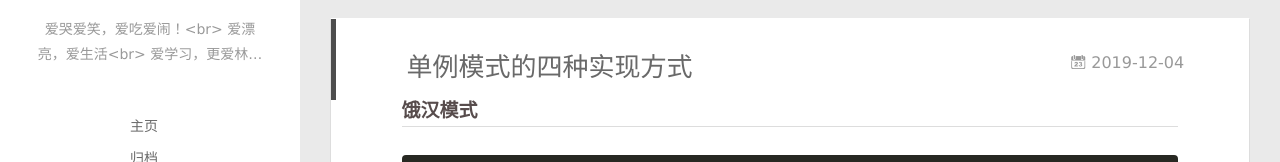
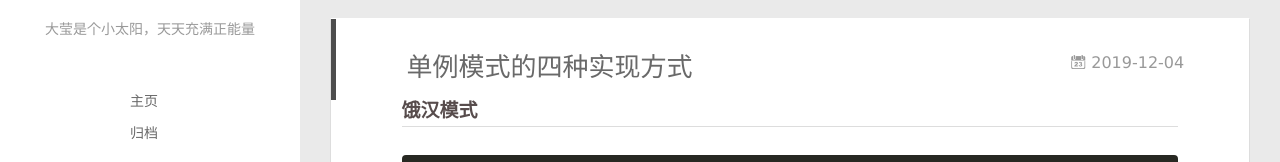
Before and after one commit to Rochellezsy/Rochellezsy.github.io, a plain HTML site: page index.html in a window 1280 px wide. Shown: the part 323-485 px from the top of the page. Drawn offline with Linux system fonts and the light colour scheme.

Commit message:
Site updated: 2019-12-04 18:13:17

```diff
--- a/index.html
+++ b/index.html
@@ -51,7 +51,7 @@
 		  <h1 class="header-author"><a href="/">Rochelle Chou</a></h1>
 		</hgroup>
 
-		<p class="header-subtitle">爱哭爱笑，爱吃爱闹！&lt;br&gt; 爱漂亮，爱生活&lt;br&gt; 爱学习，更爱林彦俊鸭～</p>
+		<p class="header-subtitle">大莹是个小太阳，天天充满正能量</p>
 
 
 		<nav class="header-menu">
@@ -109,7 +109,7 @@
 			  <h1 class="header-author js-header-author">Rochelle Chou</h1>
 			</hgroup>
 
-			<p class="header-subtitle"><i class="icon icon-quo-left"></i>爱哭爱笑，爱吃爱闹！&lt;br&gt; 爱漂亮，爱生活&lt;br&gt; 爱学习，更爱林彦俊鸭～<i class="icon icon-quo-right"></i></p>
+			<p class="header-subtitle"><i class="icon icon-quo-left"></i>大莹是个小太阳，天天充满正能量<i class="icon icon-quo-right"></i></p>
 
 
 
```
Also changed, not shown: 2019/12/04/hello-world/index.html (+2 -2 lines), 2019/12/04/单例模式/index.html (+2 -2 lines), 2019/12/04/算法实现代码整理/index.html (+2 -2 lines), archives/2019/12/index.html (+2 -2 lines), archives/2019/index.html (+2 -2 lines), archives/index.html (+2 -2 lines), categories/code/index.html (+2 -2 lines), categories/post/index.html (+2 -2 lines), tags/Hello/index.html (+2 -2 lines), tags/算法/index.html (+2 -2 lines).
